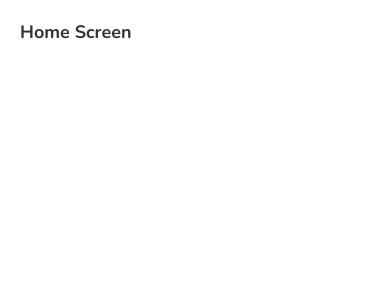
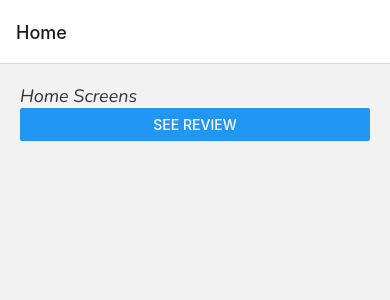
Before and after one commit to bijink/review-app_react-native, a React Native app: screen /Home in a window 390 px wide. Shown: the top 300 px of the page. Built offline with nearby package versions, Linux system fonts and the light colour scheme.

Commit message:
part 21: stack navigation

```diff
--- a/App.jsx
+++ b/App.jsx
@@ -1,10 +1,15 @@
+import "react-native-gesture-handler"
 import { useCallback } from "react"
-import { Text, View } from "react-native"
 import { useFonts } from "expo-font"
 import * as SplashScreen from "expo-splash-screen"
 import Home from "./screens/home"
+import ReviewDetails from "./screens/reviewDetails"
+import { NavigationContainer } from "@react-navigation/native"
+import { createStackNavigator } from "@react-navigation/stack"
+import { TransitionPresets } from "@react-navigation/stack"
 
 SplashScreen.preventAutoHideAsync()
+const Stack = createStackNavigator()
 
 export default function App() {
   const [fontsLoaded] = useFonts({
@@ -24,8 +29,24 @@ export default function App() {
   }
 
   return (
-    <View onLayout={onLayoutRootView}>
-      <Home />
-    </View>
+    <NavigationContainer onReady={onLayoutRootView}>
+      <Stack.Navigator>
+        <Stack.Screen name="Home" component={Home} />
+        <Stack.Screen
+          name="Review"
+          component={ReviewDetails}
+          options={{
+            title: "Review",
+            // ...TransitionPresets.DefaultTransition,
+            // ...TransitionPresets.SlideFromRightIOS,
+            // ...TransitionPresets.ModalPresentationIOS,
+            // ...TransitionPresets.RevealFromBottomAndroid,
+            // ...TransitionPresets.ModalTransition,
+            // ...TransitionPresets.FadeFromBottomAndroid,
+            ...TransitionPresets.ScaleFromCenterAndroid,
+          }}
+        />
+      </Stack.Navigator>
+    </NavigationContainer>
   )
 }
--- a/screens/about.jsx
+++ b/screens/about.jsx
@@ -1,5 +1,5 @@
 import React from "react"
-import { StyleSheet, View, Text } from "react-native"
+import { View, Text } from "react-native"
 import { globalStyles } from "../styles/global"
 
 export default function About() {
--- a/screens/home.jsx
+++ b/screens/home.jsx
@@ -1,10 +1,16 @@
-import { View, Text } from "react-native"
+import { View, Text, Button } from "react-native"
 import { globalStyles } from "../styles/global"
 
-export default function Home() {
+export default function Home({ navigation }) {
+  const pressHandler = () => {
+    navigation.navigate("Review")
+    // navigation.push("Review")
+  }
+
   return (
     <View style={globalStyles.container}>
-      <Text style={globalStyles.titleText}>Home Screen</Text>
+      <Text style={globalStyles.titleText}>Home Screens</Text>
+      <Button title="see review" onPress={pressHandler} />
     </View>
   )
 }
--- a/screens/reviewDetails.jsx
+++ b/screens/reviewDetails.jsx
@@ -1,4 +1,4 @@
-import { StyleSheet, View, Text } from "react-native"
+import { View, Text } from "react-native"
 import { globalStyles } from "../styles/global"
 
 export default function ReviewDetails() {
--- a/styles/global.js
+++ b/styles/global.js
@@ -2,11 +2,11 @@ import { StyleSheet } from "react-native"
 
 export const globalStyles = StyleSheet.create({
   container: {
-    // flex: 1,
+    flex: 1,
     padding: 20,
   },
   titleText: {
-    fontFamily: "Nunito-Bold",
+    fontFamily: "Nunito-Italic",
     fontSize: 18,
     color: "#333",
   },
```
Also changed, not shown: package.json (+9 -3 lines), 1 other file (tests, documents, lock files or other folders).
